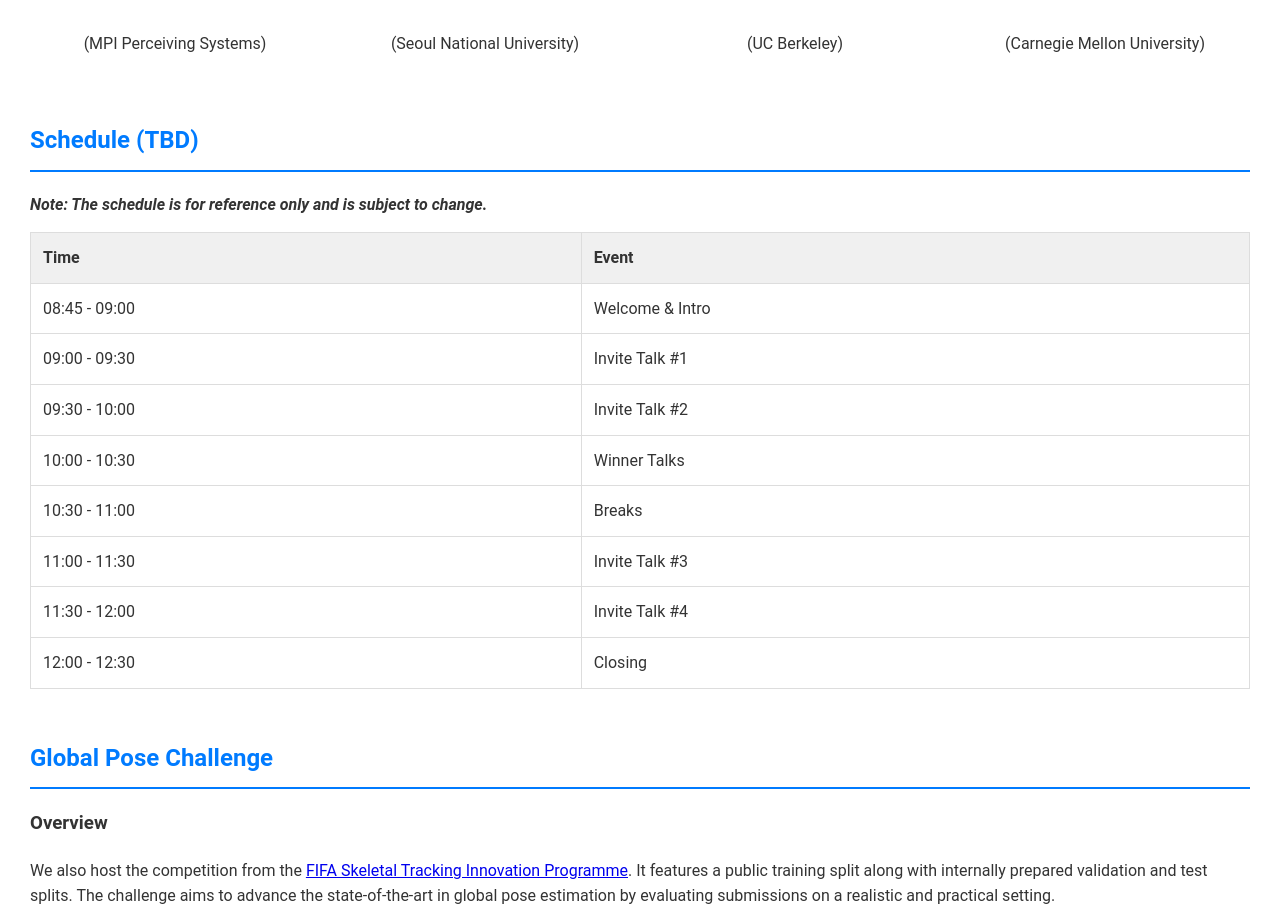
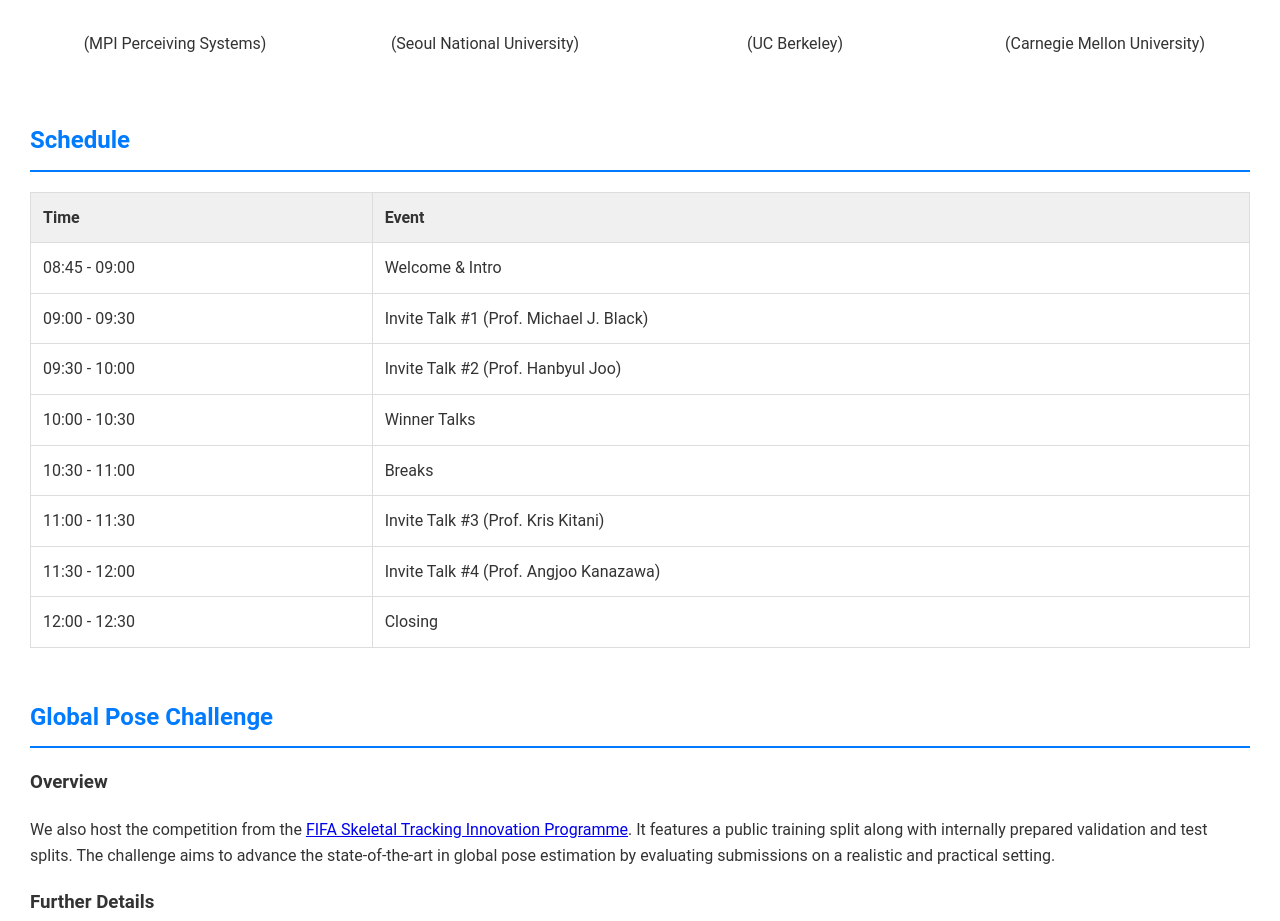
Before and after one commit to G3P-Workshop/G3P-Workshop.github.io, a plain HTML site: page index.html in a window 1280 px wide. Shown: the part 1331-2252 px from the top of the page. Drawn offline with Linux system fonts and the light colour scheme.

Commit message:
update schedule

```diff
--- a/index.html
+++ b/index.html
@@ -77,8 +77,8 @@
 
     <!-- Schedule Section -->
     <section id="schedule">
-      <h2>Schedule (TBD) </h2>
-      <p><b><em>Note: The schedule is for reference only and is subject to change.</em></b></p>
+      <h2>Schedule</h2>
+      <!-- <p><b><em>Note: The schedule is for reference only and is subject to change.</em></b></p> -->
       <table>
         <tr>
           <th>Time</th>
@@ -90,11 +90,11 @@
         </tr>
         <tr>
           <td>09:00 - 09:30</td>
-          <td>Invite Talk #1</td>
+          <td>Invite Talk #1 (Prof. Michael J. Black)</td>
         </tr>
         <tr>
           <td>09:30 - 10:00</td>
-          <td>Invite Talk #2</td>
+          <td>Invite Talk #2 (Prof. Hanbyul Joo)</td>
         </tr>
         <tr>
           <td>10:00 - 10:30</td>
@@ -106,11 +106,11 @@
         </tr>
         <tr>
           <td>11:00 - 11:30</td>
-          <td>Invite Talk #3</td>
+          <td>Invite Talk #3 (Prof. Kris Kitani)</td>
         </tr>
         <tr>
           <td>11:30 - 12:00</td>
-          <td>Invite Talk #4</td>
+          <td>Invite Talk #4 (Prof. Angjoo Kanazawa)</td>
         </tr>
         <tr>
           <td>12:00 - 12:30</td>
```
